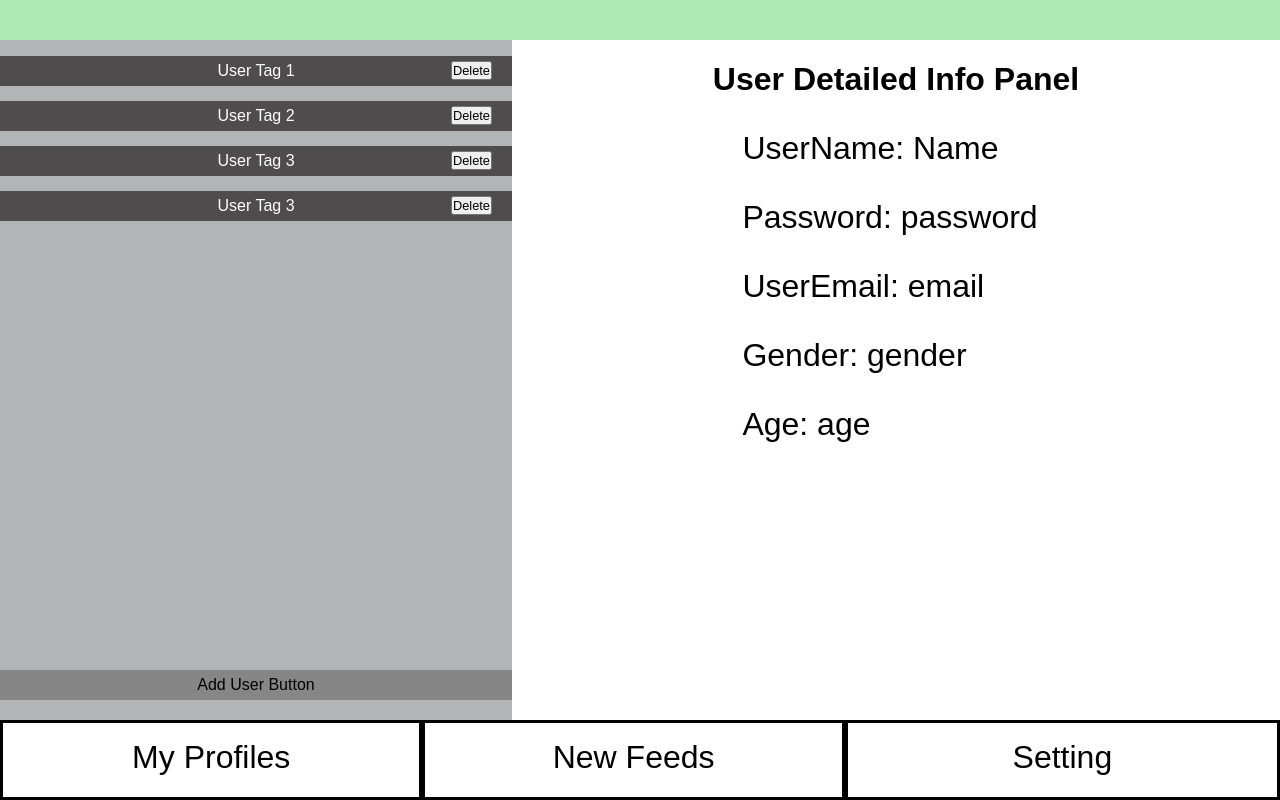
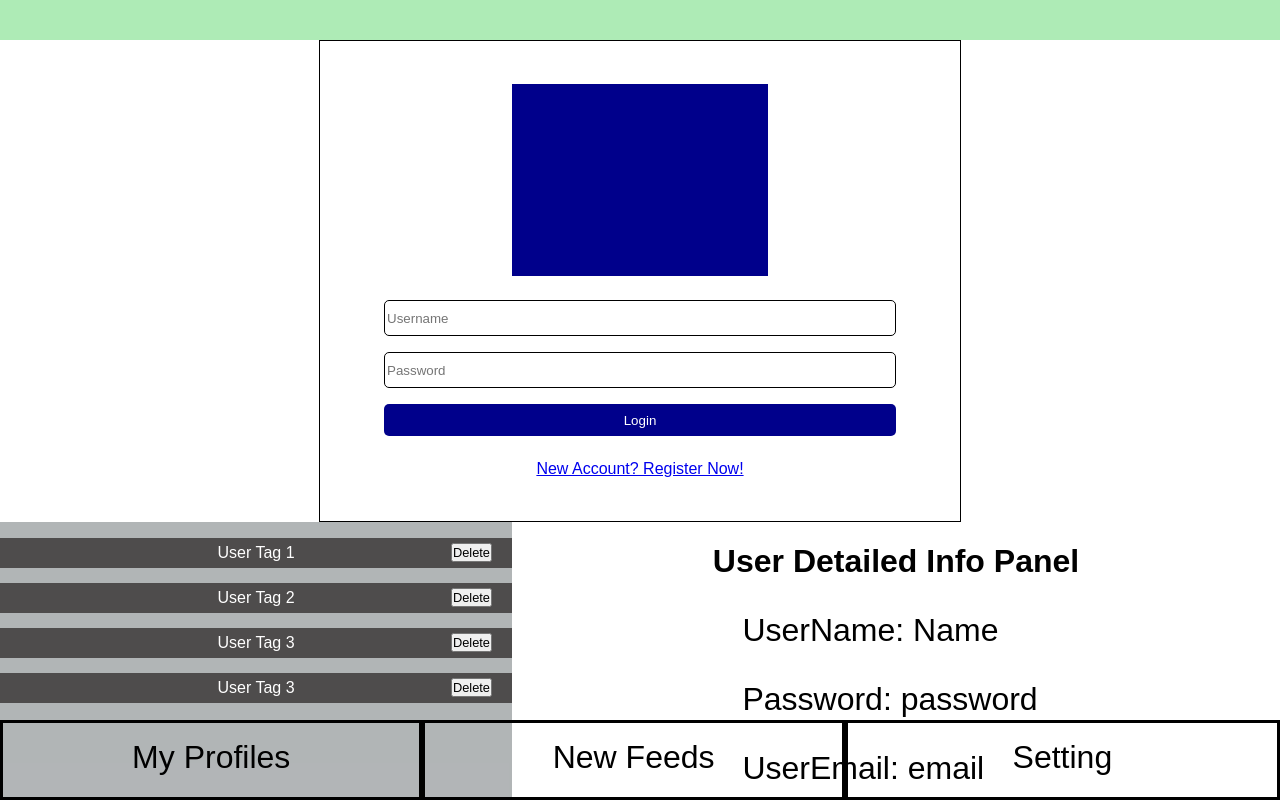
Before and after one commit to JRAntra/AntraShare_August, an Angular app in the folder AntraShare/: page / in a window 1280 px wide. Shown: the top 800 px of the page. Built offline with nearby package versions, Linux system fonts and the light colour scheme.

Commit message:
Completed Login Page

```diff
--- a/AntraShare/src/app/app.component.html
+++ b/AntraShare/src/app/app.component.html
@@ -1,3 +1,4 @@
 <app-header></app-header>
+<app-login></app-login>
 <app-admin></app-admin>
 <app-footer></app-footer>
--- a/AntraShare/src/app/app.module.ts
+++ b/AntraShare/src/app/app.module.ts
@@ -7,12 +7,14 @@ import { HeaderComponent } from './header/header.component';
 
 import { AdminModule } from './admin/admin.module';
 import { FooterComponent } from './footer/footer.component';
+import { LoginComponent } from './login/login.component';
 
 @NgModule({
   declarations: [
     AppComponent,
     HeaderComponent,
-    FooterComponent
+    FooterComponent,
+    LoginComponent
   ],
   imports: [
     BrowserModule,
--- /dev/null
+++ b/AntraShare/src/app/login/login.component.html
@@ -0,0 +1,19 @@
+<div id="login">
+    <div id="login-logo"></div>
+
+    <form id="login-form">
+
+        <input type="text" id="username" name="username" placeholder="Username">
+        <input type="password" id="password" name="password" placeholder="Password">
+        <input type="submit" id="login-button" value="Login">
+    </form>
+
+    <div id="login-info">
+        <div id="register-info">
+            <a href="#">New Account? Register Now!</a>
+        </div>
+        <div id="site-info">
+
+        </div>
+    </div>
+</div>
--- /dev/null
+++ b/AntraShare/src/app/login/login.component.sass
@@ -0,0 +1,37 @@
+$primary-color: darkblue
+$secondary-color: white
+$tertiary-color: lightblue
+
+#login
+    margin: 0 auto
+    display: flex
+    flex-direction: column
+    justify-content: center
+    align-items: center
+    gap: 3vh
+    border: 1px solid black
+    width: 50vw
+    height: 60vh
+
+#login-logo
+    width: 40%
+    height: 40%
+    //background: url()
+    background-color: $primary-color
+
+#login-form
+    display: flex
+    flex-direction: column
+    gap: 2vh
+    width: 80%
+
+    input
+        height: 4vh
+        border: none
+        border: solid 1px black
+        border-radius: 5px
+
+    #login-button
+        background-color: $primary-color
+        color: $secondary-color
+        border: none
--- /dev/null
+++ b/AntraShare/src/app/login/login.component.ts
@@ -0,0 +1,15 @@
+import { Component, OnInit } from '@angular/core';
+
+@Component({
+  selector: 'app-login',
+  templateUrl: './login.component.html',
+  styleUrls: ['./login.component.sass']
+})
+export class LoginComponent implements OnInit {
+
+  constructor() { }
+
+  ngOnInit(): void {
+  }
+
+}
```
Also changed, not shown: 1 other file (tests, documents, lock files or other folders).
